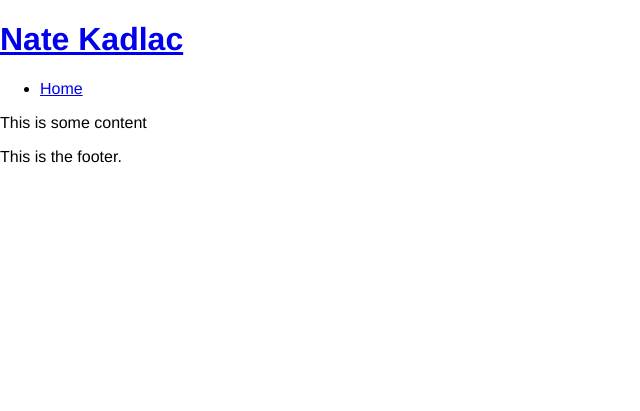
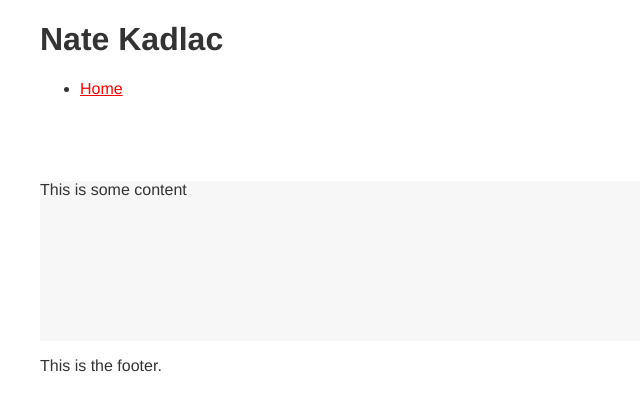
Before and after one commit to nkadlac/kadlac.com, a Jekyll site: the page built from index.html, in a window 1280 px wide. Shown: the top 411 px of the page, without its empty margins (0-640 px from the left). Built offline with Jekyll 4.4.1, drawn with Linux system fonts in a browser that asks for light colours; some web fonts are replaced.

Commit message:
added new layouts

```diff
--- a/_includes/footer.html
+++ b/_includes/footer.html
@@ -1,7 +1,11 @@
-<footer class="footer">
+<footer class="main_footer">
 
-  <p>
-    This is the footer.
-  </p>
+  <div class="main_footer__contain">
+
+    <p>
+      This is the footer.
+    </p>
+
+  </div>
 
 </footer>
--- a/_includes/header.html
+++ b/_includes/header.html
@@ -1,6 +1,8 @@
-<header class="site-header" role="banner">
+<header class="main_header" role="banner">
 
-  <h1 class="site-title"><a href="{{ "/" | relative_url}}">{{ site.title | escape }}</a></h1>
+  <div class="main_header__contain">
+
+    <h1 class="logo"><a href="{{ "/" | relative_url}}">{{ site.title | escape }}</a></h1>
 
     <ul class="nav">
       {% assign my_pages = site.pages | sort: "position" %}
@@ -15,4 +17,6 @@
       {% endfor %}
     </ul>
 
+  </div>
+
 </header>
--- a/_layouts/default.html
+++ b/_layouts/default.html
@@ -5,17 +5,24 @@
 
   <body>
 
-    {% include header.html %}
+    <div class="wrap">
 
-    <main class="">
-      <div class="wrapper">
+      {% include header.html %}
 
-        {{ content }}
+      <section class="main_content">
 
-      </div>
-    </main>
+        <div class="main_content__contain">
 
-    {% include footer.html %}
+          {{ content }}
+
+        </div>
+
+      </section>
+
+
+      {% include footer.html %}
+
+    </div><!-- end wrap -->
 
   </body>
 
--- a/assets/main.scss
+++ b/assets/main.scss
@@ -3,24 +3,80 @@
 @import "normalize";
 
 
-$tablet: 400px;
-$laptop: 800px;
-$monitor: 1200px;
+$tablet: 600px;
+$laptop: 900px;
+$monitor: 1400px;
 
 
-
-body,
-button,
-input,
-textarea {
-  font-family: "Whitney SSm A", "Whitney SSm B", "HelveticaNeue-Light", "Helvetica Neue Light", "Helvetica Neue", Helvetica, Arial, sans-serif;
+html, body {
+  padding: 0;
+  margin: 0;
+  text-align: center;
 }
 
+body {
+  font-size: 16px;
+  font-family: "Whitney SSm A", "Whitney SSm B", "HelveticaNeue-Light", "Helvetica Neue Light", "Helvetica Neue", Helvetica, Arial, sans-serif;
+  color: #333333;
+}
+
+a {
+  color: red;
+  -webkit-transition: color 0.2s ease-in-out;
+  transition: color 0.2s ease-in-out;
+}
 
 // @media (min-width: $tablet) {
 //   color: red;
 // }
 
-.container {
-  width: 100%;
+.wrap {
+  margin: 0 auto;
+  text-align: left;
+  @media (min-width: $tablet) {
+
+  }
+  @media (min-width: $laptop) {
+
+  }
+  @media (min-width: $monitor) {
+
+  }
 }
+
+.main_header {
+
+}
+
+.main_content {
+
+}
+
+.main_footer {
+
+}
+
+.main_content__contain,
+.main_header__contain,
+.main_footer__contain {
+  margin: 0 auto;
+  min-height: 10em;
+  max-width: 1200px;
+  @media (min-width: $tablet) {
+
+  }
+  @media (min-width: $laptop) {
+
+  }
+}
+
+.main_content__contain {
+  background: #f7f7f7;
+}
+
+
+
+.logo a {
+  color: #333;
+  text-decoration: none;
+}
```
Lines whose indentation alone changed are shown as unchanged.
